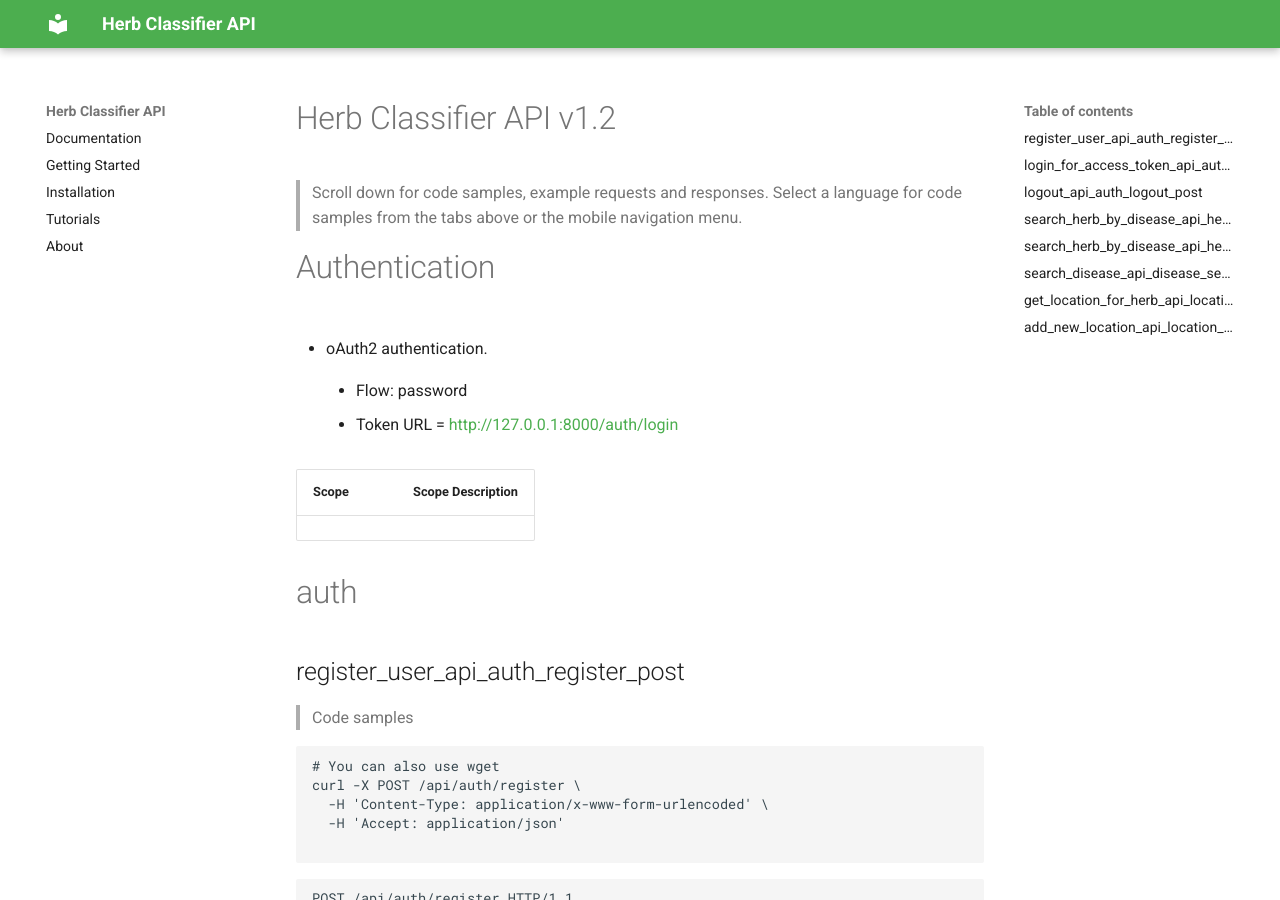
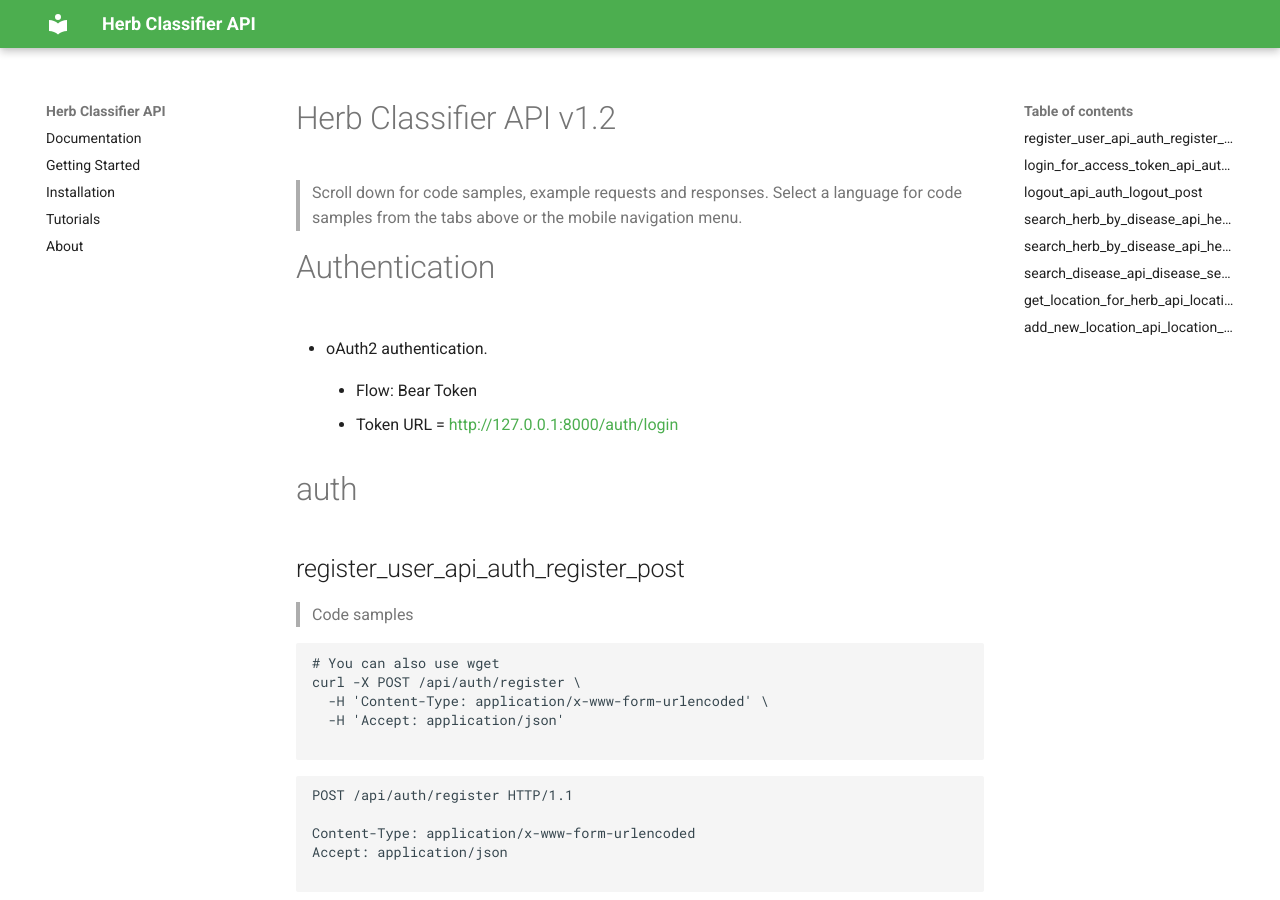
Before and after one commit to dilshankarunarathne/herb-classifier-backend, an MkDocs documentation site: the page built from docs/api_documentation.md, in a window 1280 px wide and 900 px high. Built offline with MkDocs 1.6.1 and Material for MkDocs 9.7.7, drawn with Linux system fonts in a browser that asks for light colours.

Commit message:
Update api_documentation.md

```diff
--- a/docs/api_documentation.md
+++ b/docs/api_documentation.md
@@ -25,12 +25,10 @@ headingLevel: 2
 
 - oAuth2 authentication.
 
-    - Flow: password
+    - Flow: Bear Token
 
     - Token URL = [http://127.0.0.1:8000/auth/login](http://127.0.0.1:8000/auth/login)
 
-|Scope|Scope Description|
-|---|---|
 
 <h1 id="fastapi-auth">auth</h1>
 
```
